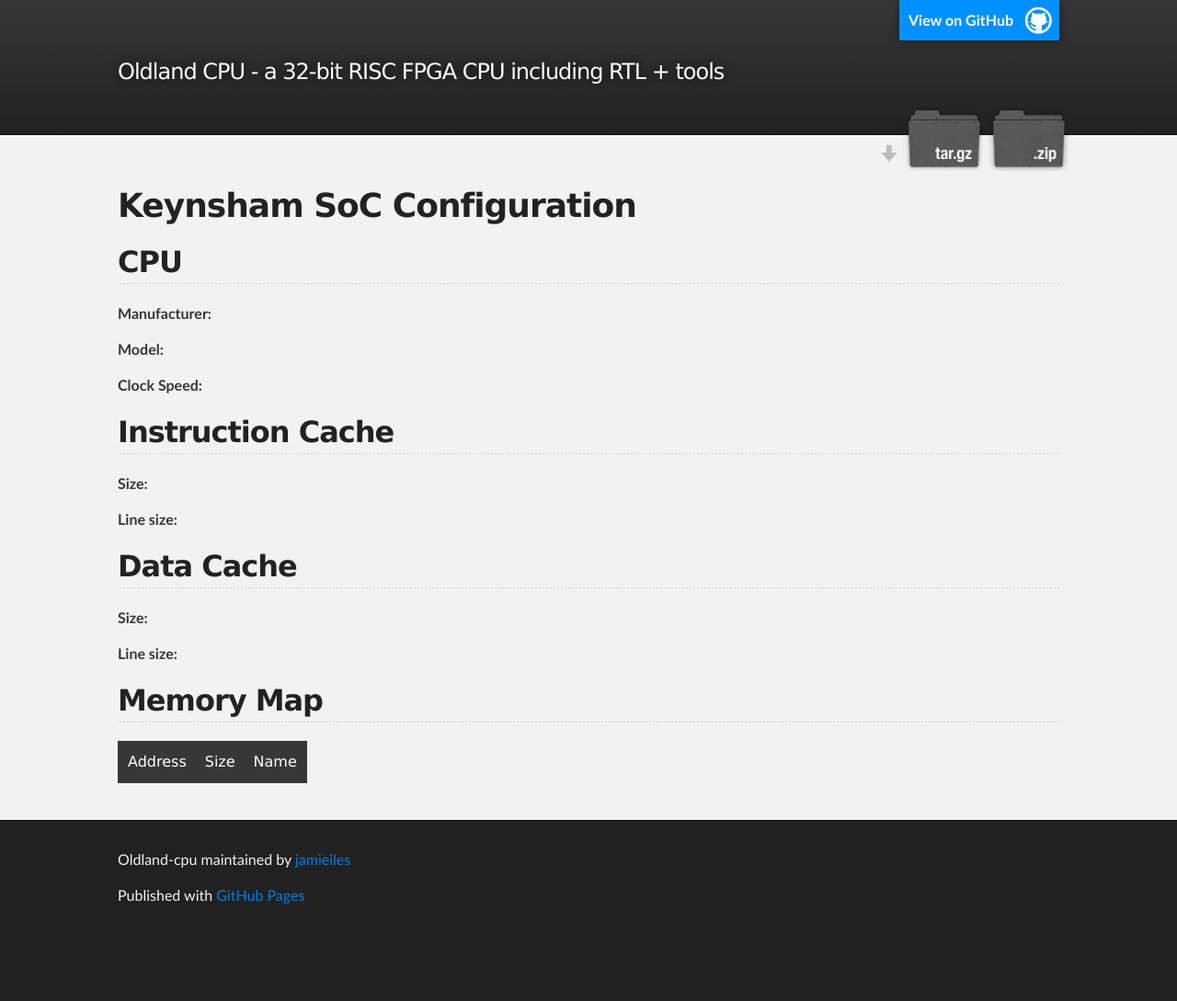
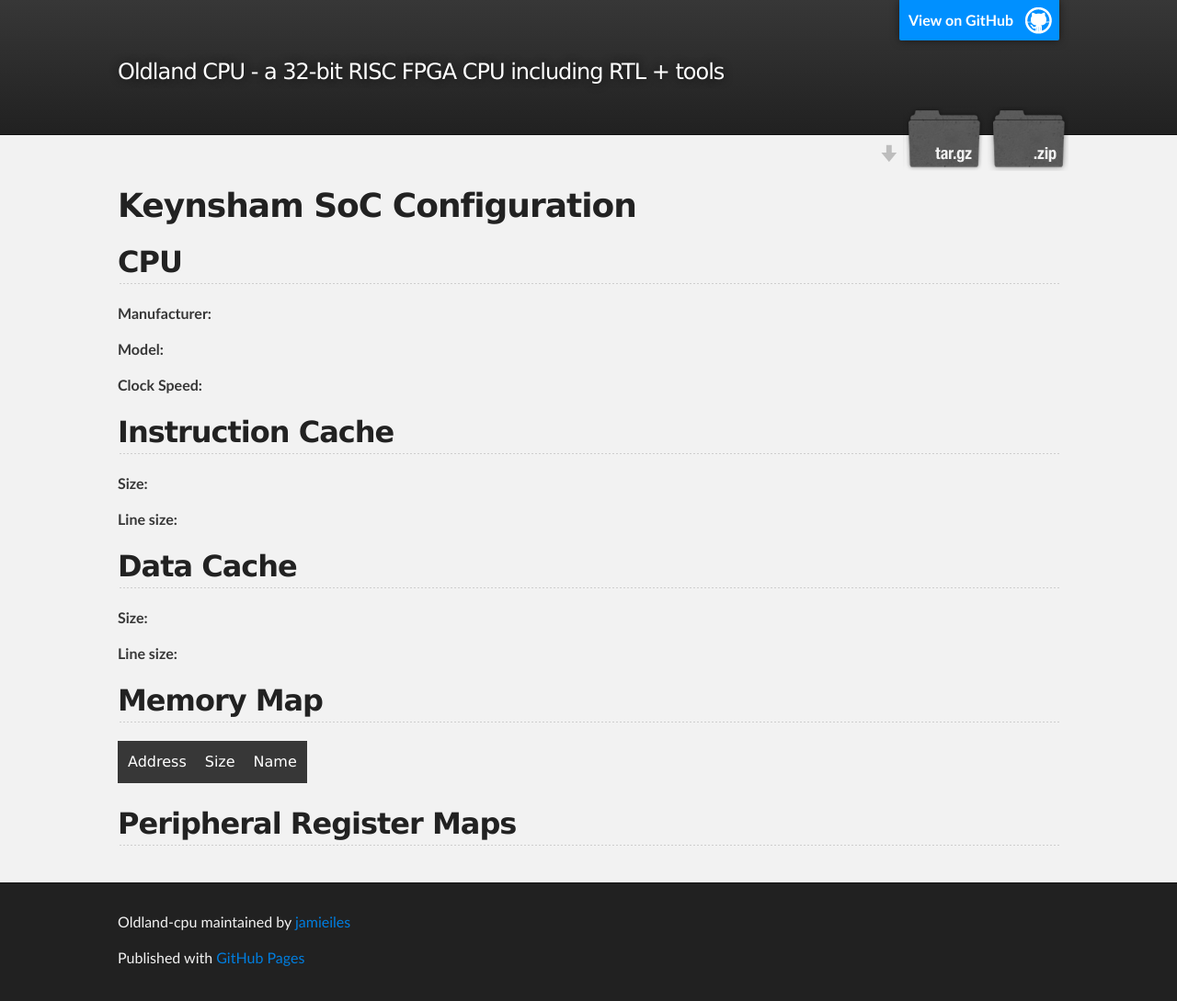
Before and after one commit to jamieiles/oldland-web, a Jekyll site: the page built from keynsham.md, in a window 1280 px wide. Shown: the whole page at 92% size. Built offline with Jekyll 4.4.1, drawn with Linux system fonts in a browser that asks for light colours; before the commit the page ends 1021 px from its top, so only the background shows below that.

Commit message:
keynsham: add peripheral register maps.

```diff
--- a/keynsham.md
+++ b/keynsham.md
@@ -26,3 +26,25 @@ layout: default
   <tr><td>{{ p.address | HexFilter::as_hex }}</td><td>{{ p.size }}</td><td>{{ p.name }}</td></tr>
 {% endfor %}
 </table>
+
+<h2>Peripheral Register Maps</h2>
+
+{% for p in site.data.keynsham.peripherals | sort: "address" %}
+{% if p.regmap != null %}
+<h3>{{ p.name }}</h3>
+<table>
+<tr><th>Offset</th><th>Name</th><th>Fields</th></tr>
+	{% for reg in p.regmap | sort: "offset" %}
+	  <tr><td>{{ reg[1].offset | HexFilter::as_hex }}</td><td>{{ reg[0] }}</td>
+	  <td>
+		<ul>
+		{% for field in reg[1].fields | sort: "offset" %}
+		<li>[{{ field[1].width | plus : field[1].offset | minus : 1 }}:{{ field[1].offset }}] {{ field[0] }} </li>
+		{% endfor %}
+		</ul>
+	  </td>
+	  </tr>
+	{% endfor %}
+</table>
+{% endif %}
+{% endfor %}
```
